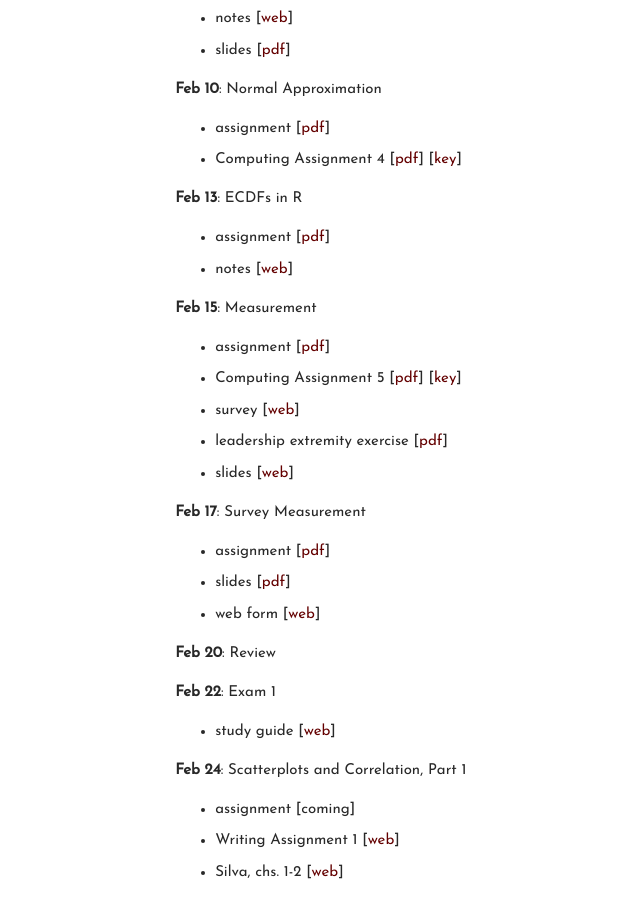
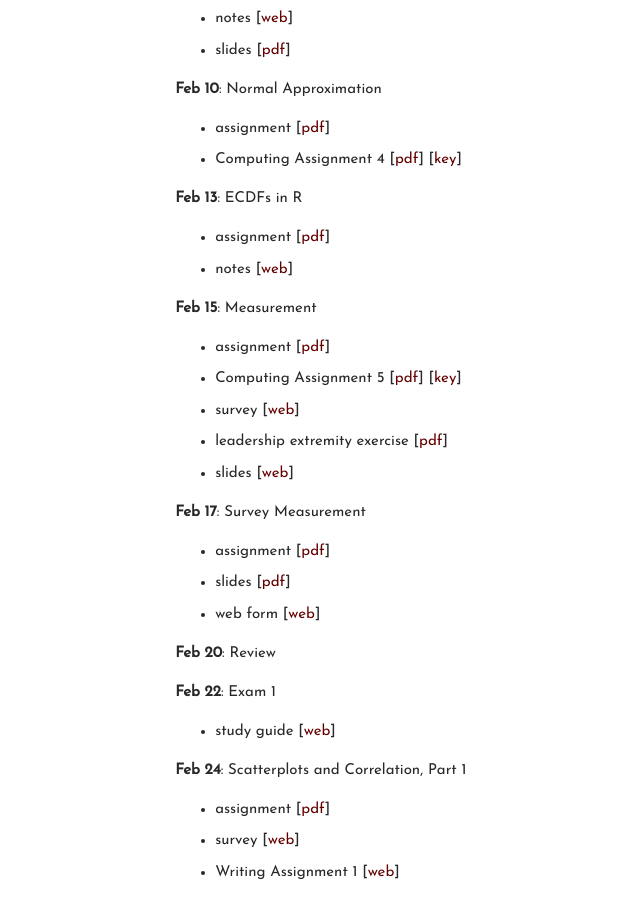
Before and after one commit to carlislerainey/carlislerainey.github.io, a Jekyll site: the page built from teaching/pols-209/index.md, in a window 1280 px wide and 900 px high, scrolled down 2438 px. Shown: the whole window, without its empty margins (287-927 px from the left). Built offline with Jekyll 4.4.1, drawn with Linux system fonts in a browser that asks for light colours.

Commit message:
update 209

```diff
--- a/teaching/pols-209/index.md
+++ b/teaching/pols-209/index.md
@@ -115,6 +115,6 @@ Tuesday, 1-4pm
 - study guide [[web](https://docs.google.com/document/d/1qaPadMhKrYBhuk9zGA8T7llP3wkxbenGt8G14pkfpno/edit?usp=sharing)]
 
 **Feb 24**: Scatterplots and Correlation, Part 1
-- assignment [coming]
+- assignment [[pdf](files/assign-17-correlation-1.pdf)]
+- survey [[web](https://docs.google.com/forms/d/e/1FAIpQLSdMzn_lTF0pWXWn1Z6TP6P2hzzgGMe13R4sqaKf6Ld2R-npNQ/viewform)]
 - Writing Assignment 1 [[web](https://www.dropbox.com/s/b7pjrjmgo3mej5i/writing-assignment-1-annotations-2017-02-20.pdf?dl=0)]
-- Silva, chs. 1-2 [[web](https://www.dropbox.com/s/7t5mrdxof9cnuxv/silva-ch-1-2.pdf?dl=0)]
```
Also changed, not shown: 1 other file.
